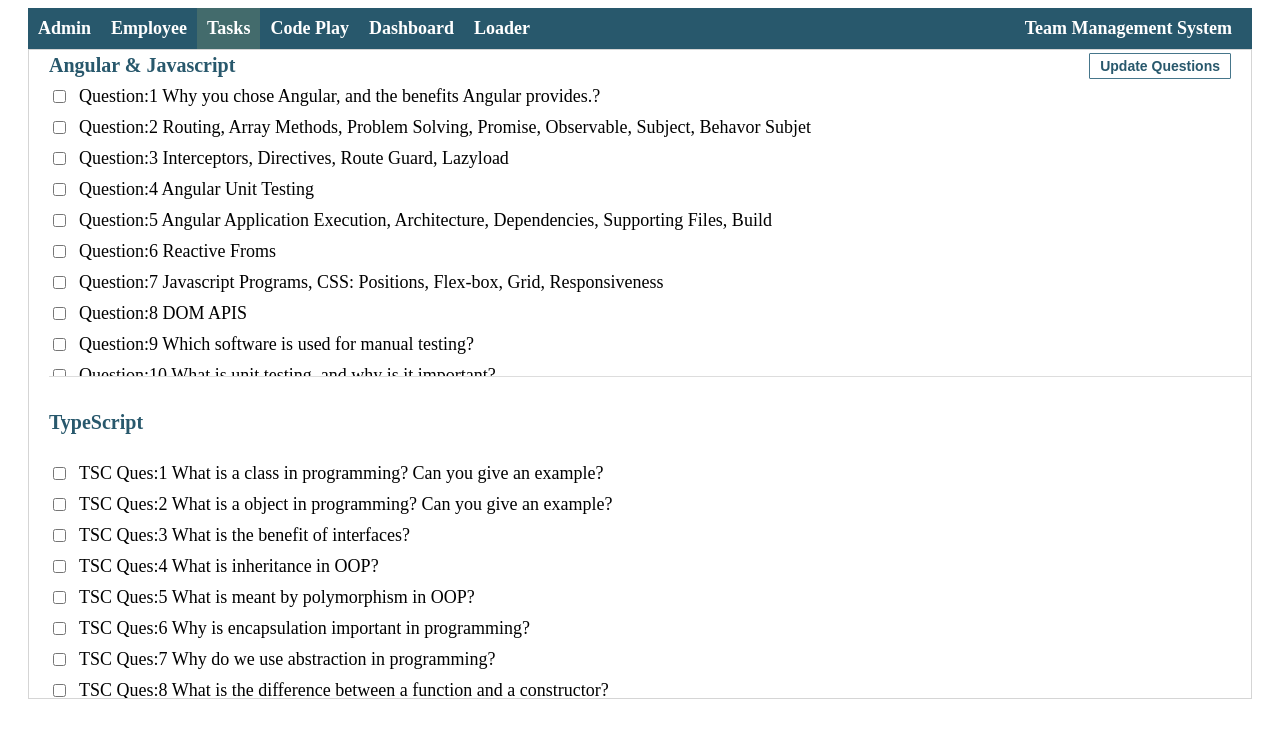
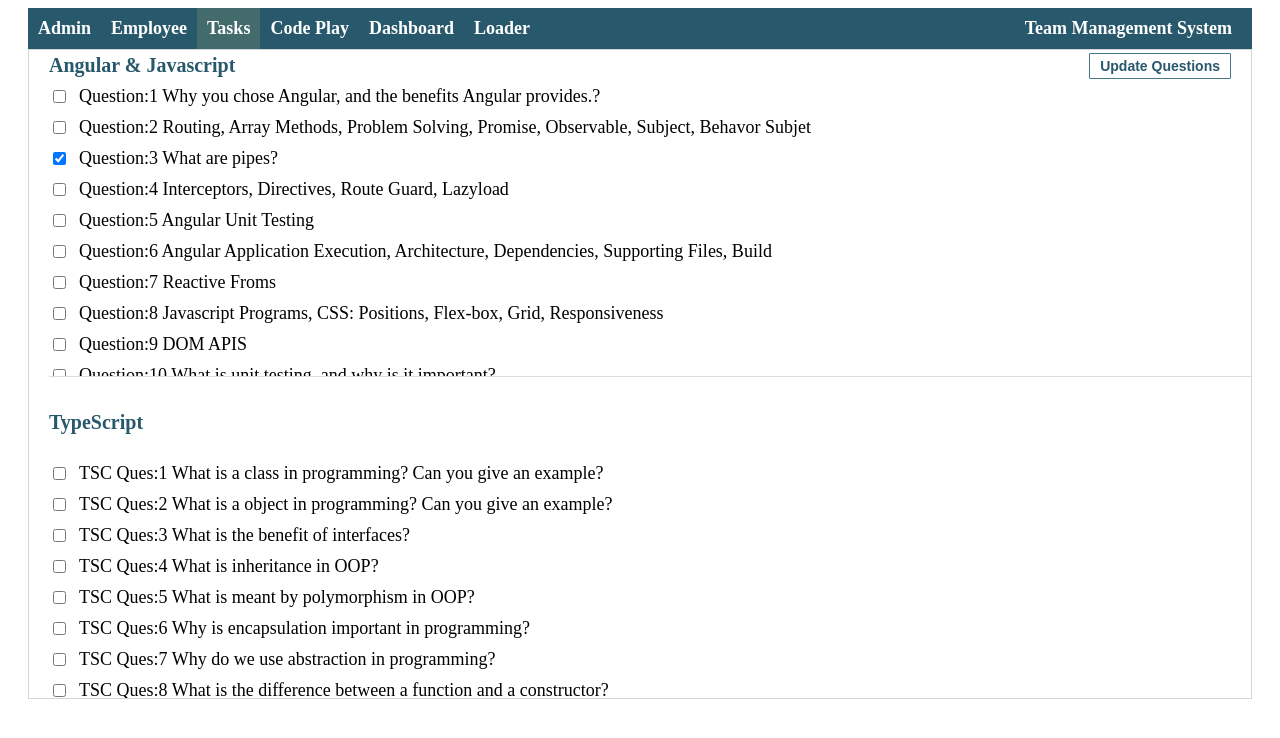
Before and after one commit to srquev/TMS, an Angular app: page /assigned in a window 1280 px wide. Shown: the top 738 px of the page. Built offline with nearby package versions, Linux system fonts and the light colour scheme.

Commit message:
pipe task completed

```diff
--- a/src/app/assigned/assigned.component.ts
+++ b/src/app/assigned/assigned.component.ts
@@ -16,13 +16,13 @@ export class AssignedComponent implements OnInit {
   public tasks = [
     {name:'Why you chose Angular, and the benefits Angular provides.?', isCompleted: false},
     {name:'Routing, Array Methods, Problem Solving, Promise, Observable, Subject, Behavor Subjet', isCompleted: false},
+    {name:'What are pipes?', isCompleted: true},
     {name:'Interceptors, Directives, Route Guard, Lazyload', isCompleted: false},
     {name:'Angular Unit Testing', isCompleted: false},
     {name:'Angular Application Execution, Architecture, Dependencies, Supporting Files, Build', isCompleted: false},
     {name:'Reactive Froms', isCompleted: false},
     {name:'Javascript Programs, CSS: Positions, Flex-box, Grid, Responsiveness', isCompleted: false},
     {name:'DOM APIS', isCompleted: false},
-    {name:'Which software is used for manual testing?', isCompleted: false},
     {name:'What is unit testing, and why is it important?', isCompleted: false},
     {name:'What is the primary purpose of integration testing?', isCompleted: false},
     {name:'What is E2E testing, and why do we need it?', isCompleted: false},
@@ -31,9 +31,7 @@ export class AssignedComponent implements OnInit {
     {name:'How do you declare a service in Angular?', isCompleted: false},
     {name:'Did you ever use state management libraries?', isCompleted: false},
     {name:'Explain how change detection functions in Angular.', isCompleted: false},
-    {name:'What are pipes?', isCompleted: false},
-    {name:'RegEx and string manipulations', isCompleted: false},
-
+    {name:'RegEx and string manipulations', isCompleted: false}
   ]
 
   public typeScripttasks = [
```
